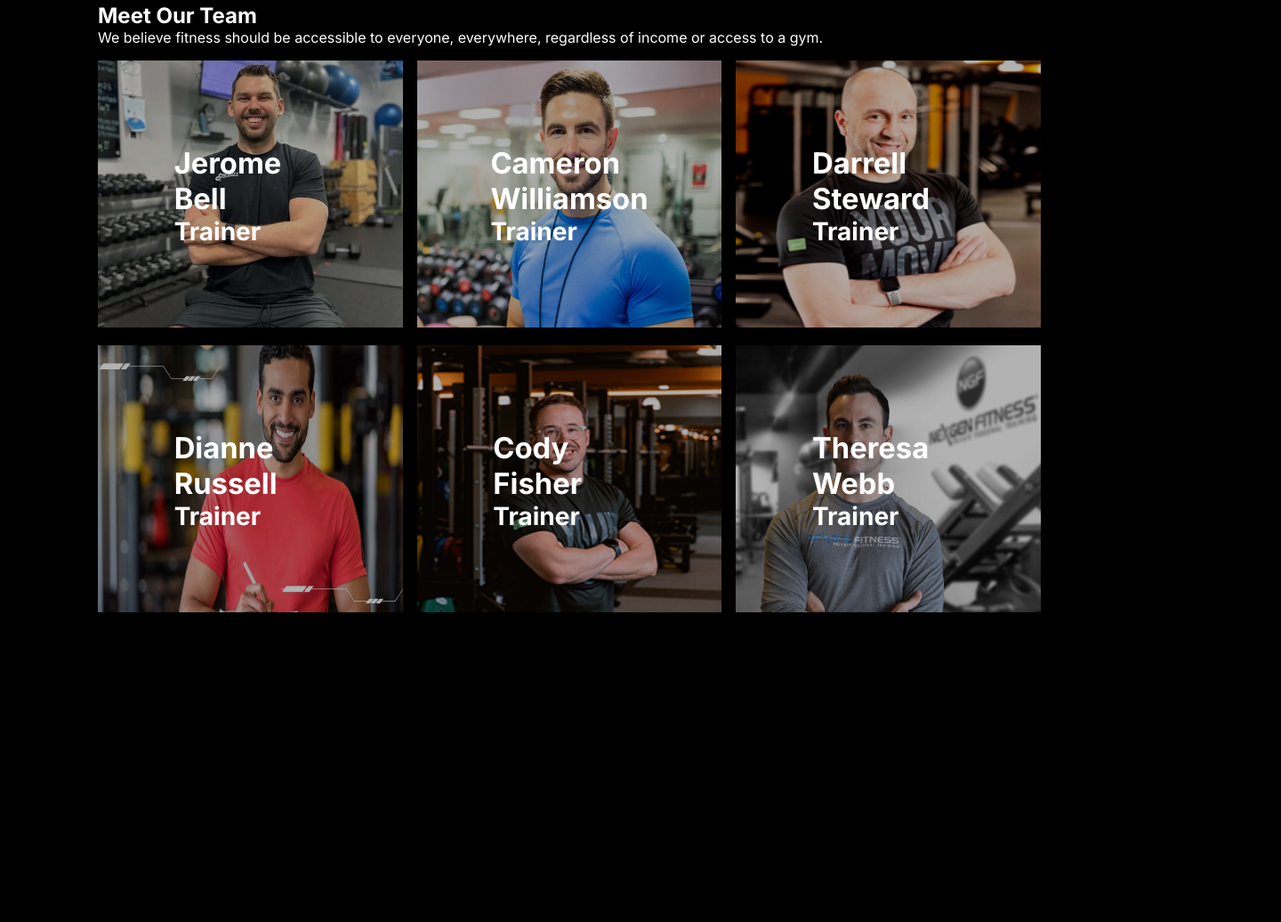
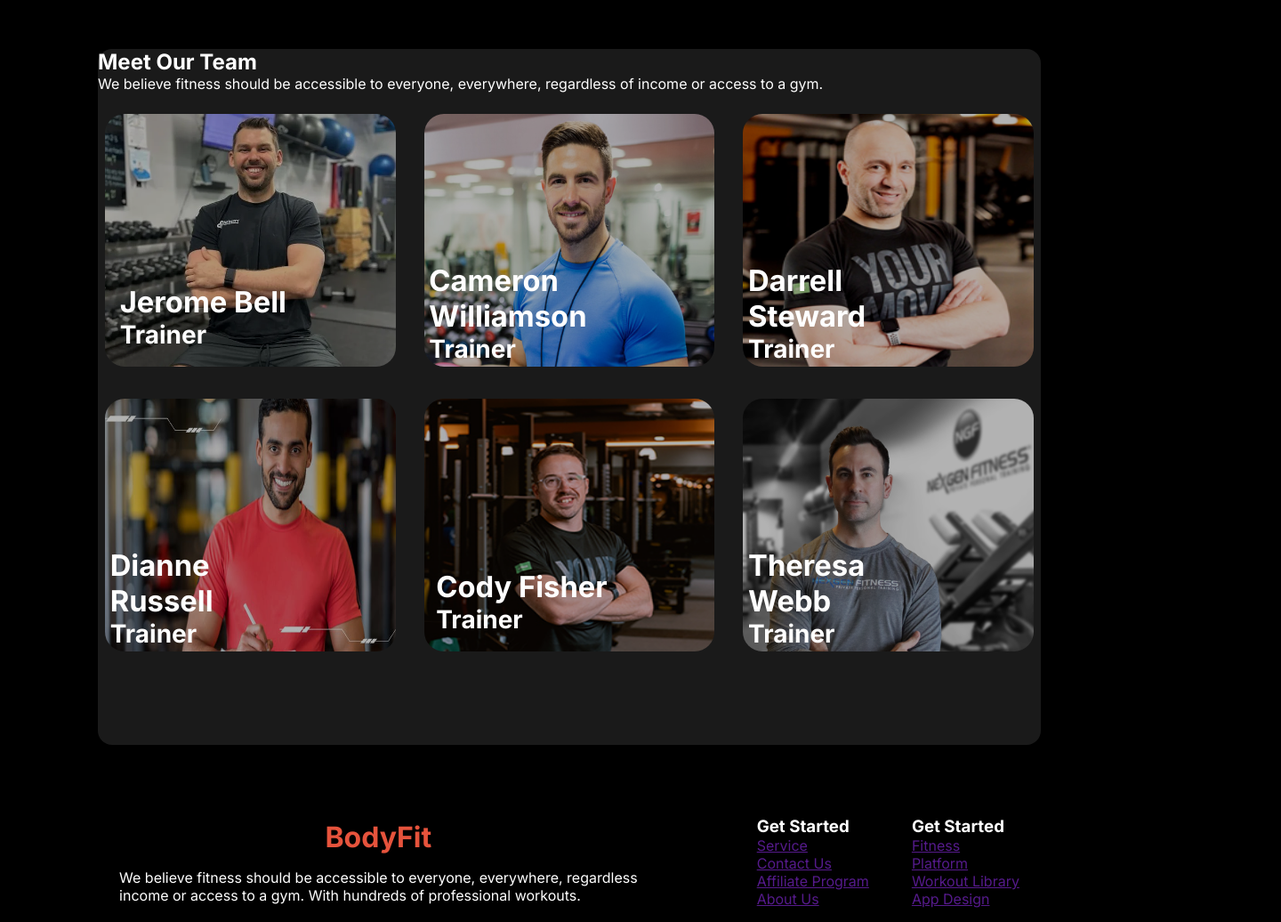
Before and after one commit to mrashid124/Assign2B10-BodyFit, a plain HTML site: page index.html in a window 1280 px wide. Shown: the part 1264-2300 px from the top of the page at 89% size, 1440 px wide, since content can reach past the window. Before the commit the page ends 2129 px from the top, so only its background shows below. Drawn offline with Linux system fonts and the light colour scheme.

Commit message:
Footer section added

```diff
--- a/Style/style.css
+++ b/Style/style.css
@@ -97,7 +97,10 @@ body {
     border: solid 4px rgb(30, 164, 66);
 
     /* position: absolute; */
-    /* width: 100%; */
+    width: 100%;
+    height: 100%;
+    object-fit: cover;
+    border-radius: 8px;
     /* max-width: 0 auto; */
 
 
@@ -228,6 +231,8 @@ top: 556px;    */
 /* Run an Extra  Mile */
 .run-miles {
     margin-top: 48px;
+    width: 1440px;
+
     display: flex;
     gap: 4rem;
     background: rgb(34, 34, 34);
@@ -242,14 +247,20 @@ top: 556px;    */
 
 /* Meet Our Team */
 .our-team {
+    background: rgba(255, 255, 255, 0.1);
     width: 1060px;
     height: 782px;
+
 }
 
 .our-team img {
     width: 100%;
     height: 300px;
     filter: brightness(70%);
+    margin: auto;
+    padding: 8px;
+    border-radius: 30px;
+
 }
 
 .team-images {
@@ -271,10 +282,49 @@ top: 556px;    */
 
 .team-member {
     position: absolute;
-    top: 50%;
-    left: 50%;
+    top: 80%;
+    left: 40%;
     color: white;
     font-size: 28px;
     font-weight: bold;
-    transform: translate(-50%, -50%);
+    transform: translate(-60%, -60%);
 }
+
+/* footer section */
+.footer {
+    margin: 1rem auto;
+    display: flex;
+    justify-content: space-evenly;
+    align-items: center;
+}
+
+.footer-left {
+    display: flex;
+    flex-direction: column;
+    justify-content: center;
+    align-items: center;
+    gap: 1rem;
+}
+
+.footer-title {
+    display: flex;
+    gap: 3rem;
+}
+
+.footer-link {
+    display: flex;
+    flex-direction: row;
+    gap: 3rem;
+}
+
+.footer-link ul {
+    display: flex;
+    flex-direction: column;
+    display: inline-block;
+    list-style-type: none;
+}
+
+.footer-link a li {
+    /* display: inline-block; */
+    list-style-type: none;
+}
--- a/index.html
+++ b/index.html
@@ -60,7 +60,7 @@
     </header>
 
         <!-- Change Habit -->
-         <section>
+         <section class="container habit">
             <div class="habit-title">
                 <h2>Change Your Habits</h2>
                 <p>We believe fitness should be accessible to everyone, everywhere, regardless of income or access to a gym.</p>
@@ -86,7 +86,7 @@
          </section>
 
          <!-- Run an Extra Mile Easily -->
-          <section class="run-miles">
+          <section class="container  run-miles">
             <div>
                 <h2>Run an Extra Mile Easily</h2>
                 <p>We believe fitness should be accessible to everyone, everywhere, regardless of income or access to a gym. With hundreds of professional workouts.</p>
@@ -152,8 +152,37 @@
               </div>
            </section>
 
+<!-- footer section -->
+<footer class="footer">
+    <div class="footer-left">
+        <h1 class="bg-color">BodyFit</h1>
+        <p> We believe fitness should be accessible to everyone, everywhere, regardless <br> income or access to a gym. With hundreds of professional workouts.
+        </p>
+    </div>
 
 
+    <div class="footer-link">
+        <ul>
+            <li><h3 class="footer-title">Get Started</h3></li>
+            <a href=""><li>Service</li></a>
+            <a href=""><li>Contact Us</li></a>
+            <a href=""><li>Affiliate Program</li></a>
+            <a href=""><li>About Us</li></a>
+
+        </ul>
+
+        <ul>
+            <li><h3 class="footer-title">Get Started</h3></li>
+            <a href=""><li>Fitness</li></a>
+            <a href=""><li>Platform</li></a>
+            <a href=""><li>Workout Library</li></a>
+            <a href=""><li>App Design</li></a>
+
+        </ul>
+
+    </div>
+
+  </footer>
 
 
 </body>
```
